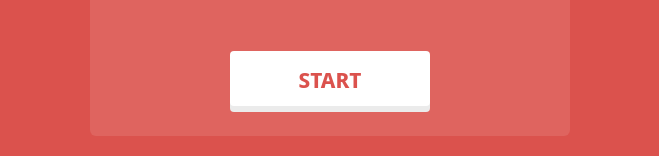
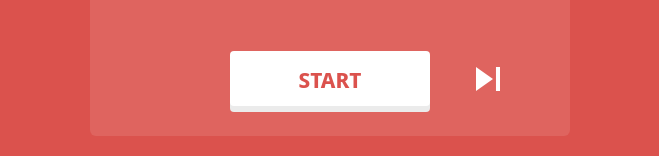
Before and after one commit to arielnmagno/pomodoro, a React (Create React App) app: page / in a window 1280 px wide. Shown: the part 301-457 px from the top of the page, without its empty margins (310-969 px from the left). Built offline with nearby package versions, Linux system fonts and the light colour scheme.

Commit message:
Style skip button

```diff
--- a/src/components/Icon.js
+++ b/src/components/Icon.js
@@ -1,3 +1,12 @@
-const Icon = ({ name }) => <span className="material-icons">{name}</span>;
+const Icon = ({ name, size = 24 }) => (
+  <span
+    className="material-icons"
+    style={{
+      fontSize: size,
+    }}
+  >
+    {name}
+  </span>
+);
 
 export default Icon;
--- a/src/components/Timer.js
+++ b/src/components/Timer.js
@@ -1,4 +1,5 @@
 import clsx from "clsx";
+import Icon from "./Icon";
 import classes from "./Timer.module.css";
 
 const SecondaryButton = ({ children, active }) => {
@@ -19,6 +20,12 @@ const PrimaryButton = ({ active }) => (
     className={clsx(classes.primaryButton, active && classes.primaryActive)}
   >
     {active ? "Stop" : "Start"}
+  </button>
+);
+
+const SkipButton = () => (
+  <button className={classes.skipButton}>
+    <Icon name="skip_next" size={48} />
   </button>
 );
 
@@ -55,6 +62,9 @@ export default function Timer() {
         <div className={classes.time}>{time}</div>
         <div className={classes.actionButtons}>
           <PrimaryButton />
+          <div className={classes.skipAction}>
+            <SkipButton />
+          </div>
         </div>
       </div>
       <div className={classes.counter}>#{round}</div>
--- a/src/components/Timer.module.css
+++ b/src/components/Timer.module.css
@@ -52,6 +52,7 @@
 }
 
 .actionButtons {
+  position: relative;
   margin: 1.25rem 0 0;
 }
 
@@ -65,6 +66,39 @@
   font-weight: 400;
 }
 
+.skipAction {
+  position: absolute;
+  display: flex;
+  justify-content: center;
+  align-items: center;
+  flex-grow: 1;
+  right: 0;
+  bottom: 0%;
+  height: 3.375rem;
+  width: calc(55% - 6.25rem);
+}
+
+.skipButton {
+  background-color: rgba(0, 0, 0, 0);
+  width: 1.75rem;
+  height: 1.75rem;
+  opacity: 1;
+  display: flex;
+  justify-content: center;
+  align-items: center;
+  pointer-events: auto;
+  transition: opacity 0.2s ease-in-out;
+  color: white;
+}
+
+.skipButton:hover {
+  opacity: 0.8;
+}
+
+.skipButton:active {
+  opacity: 0.6;
+}
+
 @media screen and (min-width: 992px) {
   .time {
     font-size: 7.5rem;
--- a/src/index.css
+++ b/src/index.css
@@ -13,6 +13,7 @@ button {
   border: none;
   box-shadow: none;
   border-radius: 0.25rem;
+  user-select: none;
 }
 
 a {
```
